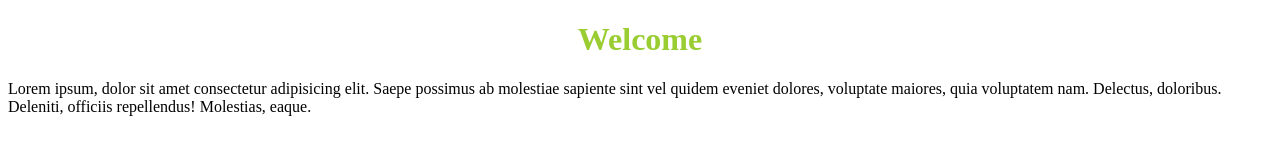
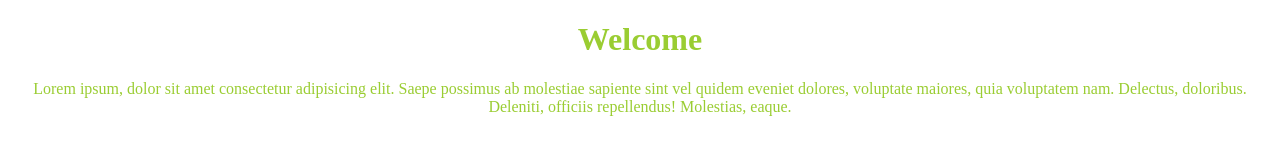
Before and after one commit to vi-01/rsschool-cv, a plain HTML site: page index.html in a window 1280 px wide. Drawn offline with Linux system fonts and the light colour scheme.

Commit message:
feat: add style css

```diff
--- a/style.css
+++ b/style.css
@@ -2,3 +2,8 @@ h1 {
   color: yellowgreen;
   text-align: center;
 }
+
+p {
+  color: yellowgreen;
+  text-align: center;
+}
```
